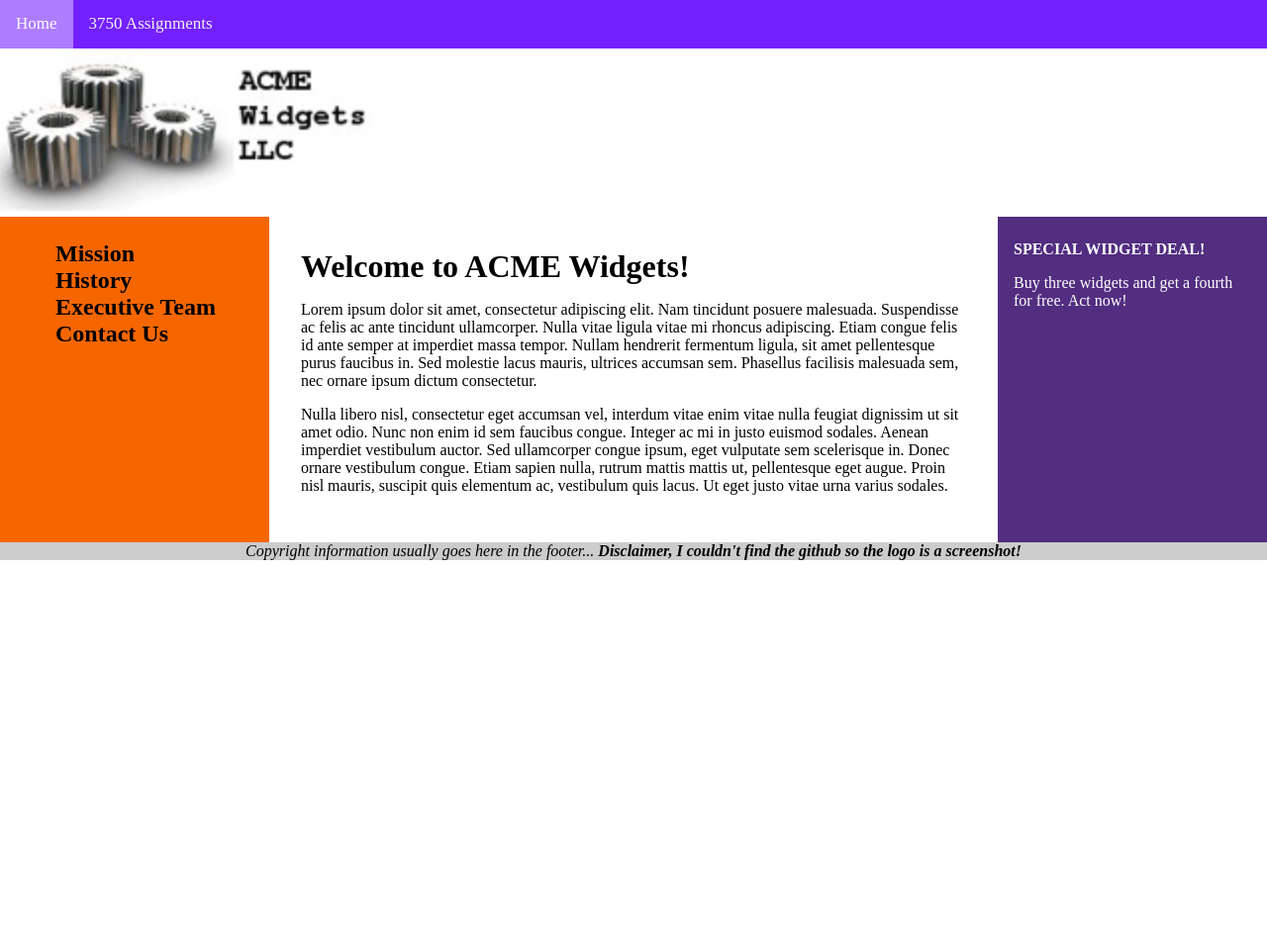
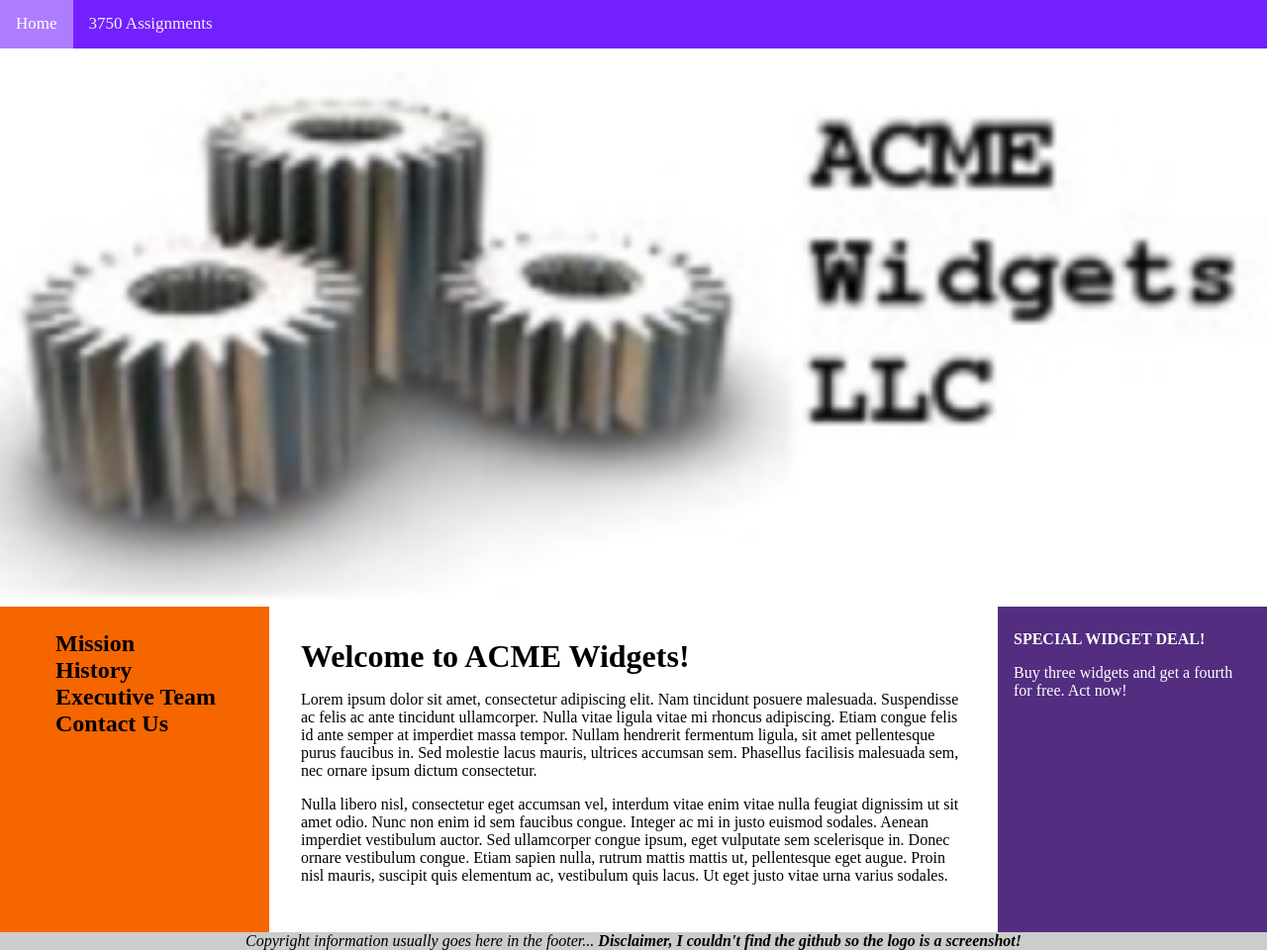
Before and after one commit to stslaug/seanslaughter.dev, a PHP site: page /class-env/pages/layout/layout.html in a window 1280 px wide. Shown: the whole page at 99% size. Before the commit the page ends 566 px from the top, so only its background shows below. Run offline with PHP 8.4, Linux system fonts and the light colour scheme.

Commit message:
Assignment Layout Fixed Fluid Hybrid Layout Complete.
Signed-off-by: Tyler Slaughter <stslaug@gmail.com>

```diff
--- a/class-env/pages/layout/layout.css
+++ b/class-env/pages/layout/layout.css
@@ -10,6 +10,10 @@ header
 {
 	float: left;
 	width: 100%;
+}
+header img
+{
+	width: 100vw;
 }
 
 footer
--- a/class-env/pages/layout/layout.html
+++ b/class-env/pages/layout/layout.html
@@ -5,6 +5,8 @@
 	<title>Sample Layout</title>
 	<link href="layout.css" rel="stylesheet" type="text/css">
 	<script src="/scripts/navbar.js"></script>
+	<meta content = "width=device-width, initial-scale=1, shrink-to-fit=no"
+	      name = "viewport"> <!-- This was amazing -->
 </head>
 
 <body>
--- a/components/navbar.html
+++ b/components/navbar.html
@@ -64,10 +64,10 @@
 			  display: none;
 		  }
 
-		  .dropdown-wrap
+		  #dropdown-wrap
 		  {
 			  position: relative;
-			  width: 100%;
+
 		  }
 
 		  .dropbtn
@@ -103,7 +103,7 @@
 			  color: black;
 		  }
 
-		  .dropdown-wrap:hover .dropmenu
+		  #dropdown-wrap:hover .dropmenu
 		  {
 			  display: block;
 		  }
@@ -148,6 +148,11 @@
 
 		  @media screen and (max-width: 800px)
 		  {
+
+		      .dropmenu-button-make-it-wide-on-click
+				  {
+		          width: 100%;
+		      }
 			  .navbar .nav-item:not(:first-child):not(.icon)
 			  {
 				  display: none;
@@ -199,7 +204,7 @@
 			>Home</a>
 
 			<!-- DROPDOWN (desktop only) -->
-			<div class = "dropdown-wrap">
+			<div id = "dropdown-wrap">
 				<a class = "nav-item dropbtn"
 				   href = "/class-env/assignment-page.html"
 				> 3750 Assignments </a>
@@ -245,8 +250,7 @@
 	</nav>
 
 	<script>
-          /* Toggle between adding and removing the "responsive" class
-		 when user clicks the hamburger icon */
+          /* Left for testing directly on navbar.html */
           function myFunction() {
               var x = document.getElementById("mynavbar");
               if (x.className.indexOf("responsive") === -1) {
@@ -256,6 +260,13 @@
                   // if "responsive" is there, remove it
                   x.className = x.className.replace(" responsive", "");
               }
+              var y = document.getElementById("dropdown-wrap");
+              if(y.classList.length === 0)
+              {
+                  y.className += "dropmenu-button-make-it-wide-on-click";
+              } else {
+                  y.className = "";
+              }
           }
 	</script>
 </body>
--- a/scripts/navbar.js
+++ b/scripts/navbar.js
@@ -29,4 +29,11 @@ function myFunction() {
     } else {
         x.className = "navbar";
     }
+    var y = document.getElementById("dropdown-wrap");
+    if(y.classList.length === 0)
+    {
+        y.className += "dropmenu-button-make-it-wide-on-click";
+    } else {
+        y.className = "";
+    }
 }
```
